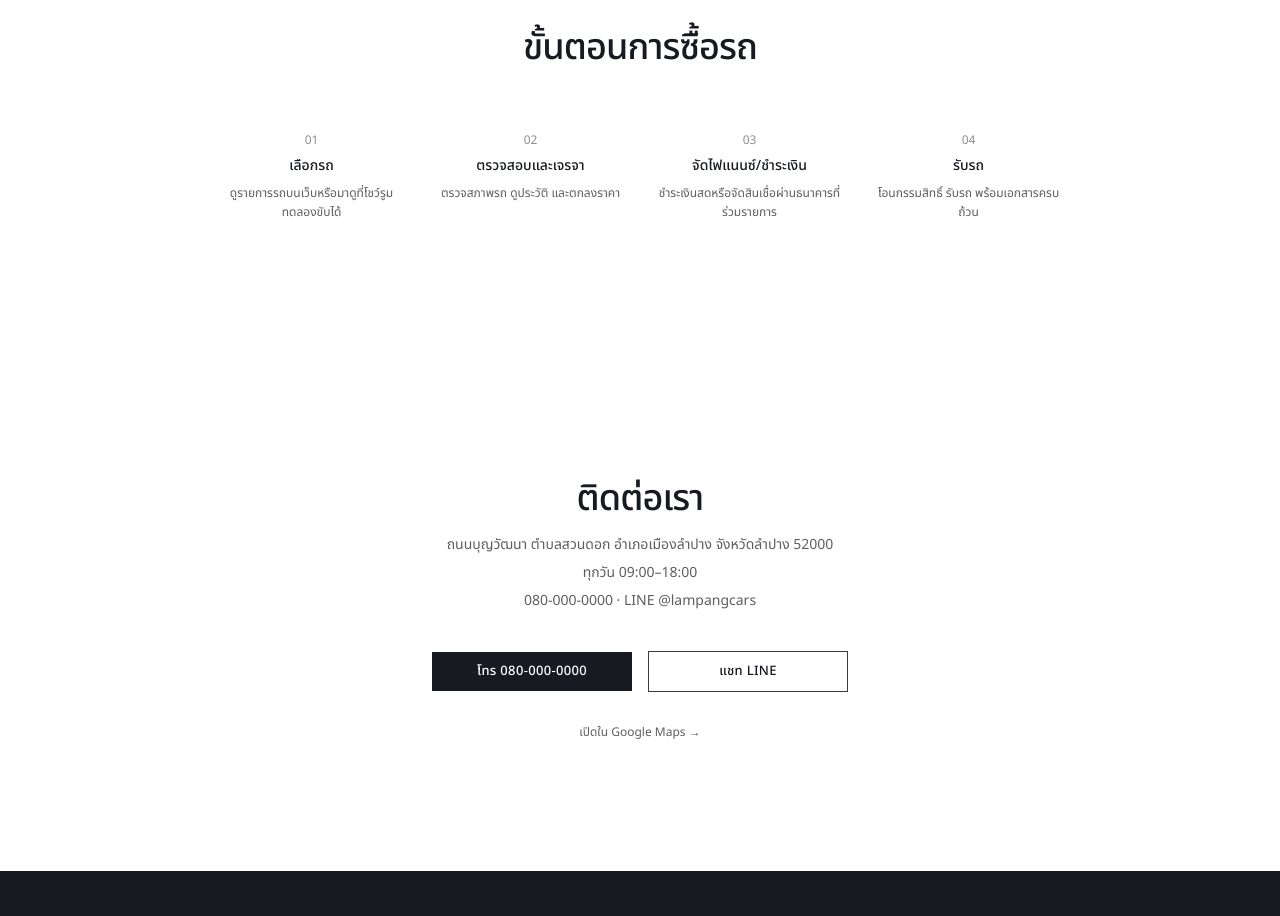
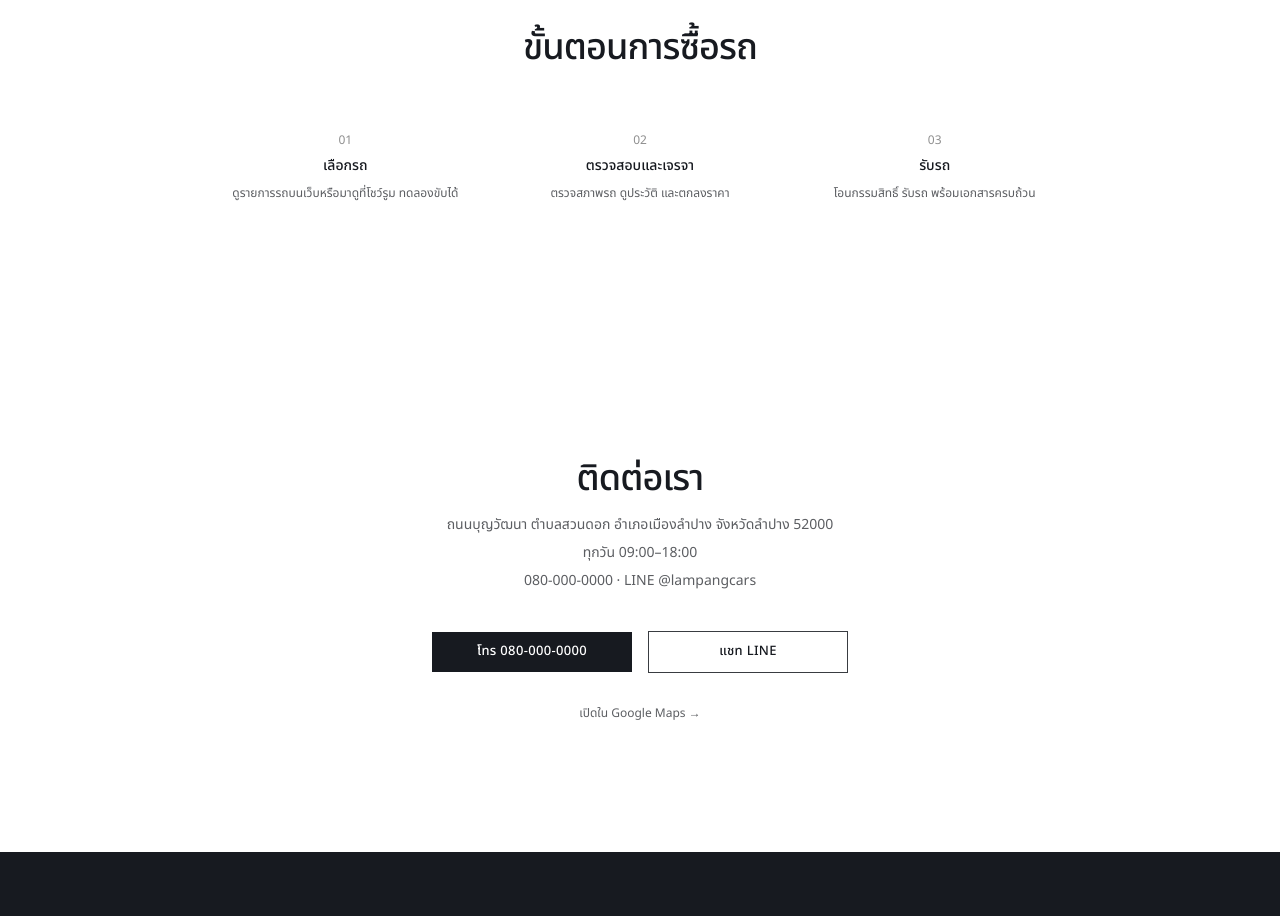
Before and after one commit to promplooklpk-web/next-landing, a Next.js app: page / in a window 1280 px wide. Shown: the part 6080-6996 px from the top of the page. Built offline with nearby package versions, Linux system fonts and the light colour scheme.

Commit message:
fix: remove financing step from how-to-buy, renumber to 01–03
Co-authored-by: promplooklpk-web <promplooklpk-web@users.noreply.github.com>

```diff
--- a/app/components/HowToBuy.tsx
+++ b/app/components/HowToBuy.tsx
@@ -7,7 +7,7 @@ export function HowToBuy() {
         <h2 className="text-center text-3xl font-medium tracking-tight md:text-4xl">
           ขั้นตอนการซื้อรถ
         </h2>
-        <div className="mt-16 grid gap-10 sm:grid-cols-2 md:grid-cols-4 md:gap-6">
+        <div className="mt-16 grid gap-10 md:grid-cols-3 md:gap-8">
           {howToBuySteps.map((step) => (
             <div key={step.step} className="text-center">
               <p className="text-xs text-muted-light">{step.step}</p>
--- a/data/shop.ts
+++ b/data/shop.ts
@@ -30,11 +30,6 @@ export const howToBuySteps = [
   },
   {
     step: "03",
-    title: "จัดไฟแนนซ์/ชำระเงิน",
-    description: "ชำระเงินสดหรือจัดสินเชื่อผ่านธนาคารที่ร่วมรายการ",
-  },
-  {
-    step: "04",
     title: "รับรถ",
     description: "โอนกรรมสิทธิ์ รับรถ พร้อมเอกสารครบถ้วน",
   },
```
